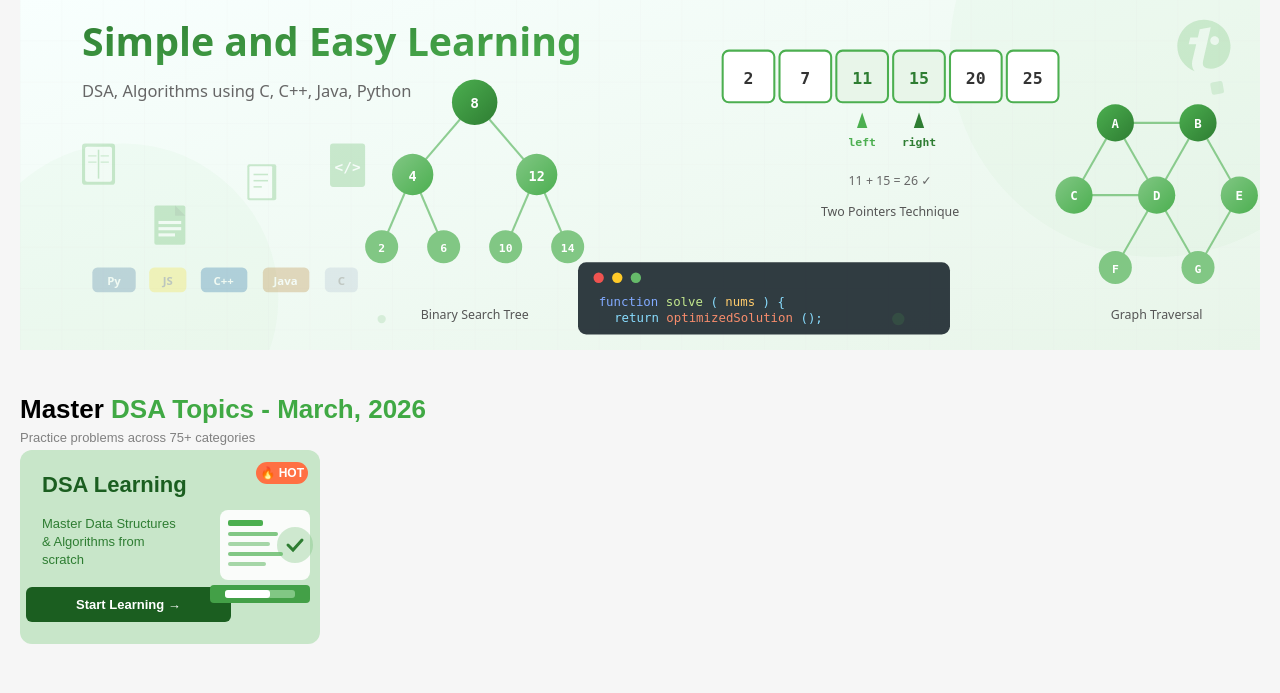
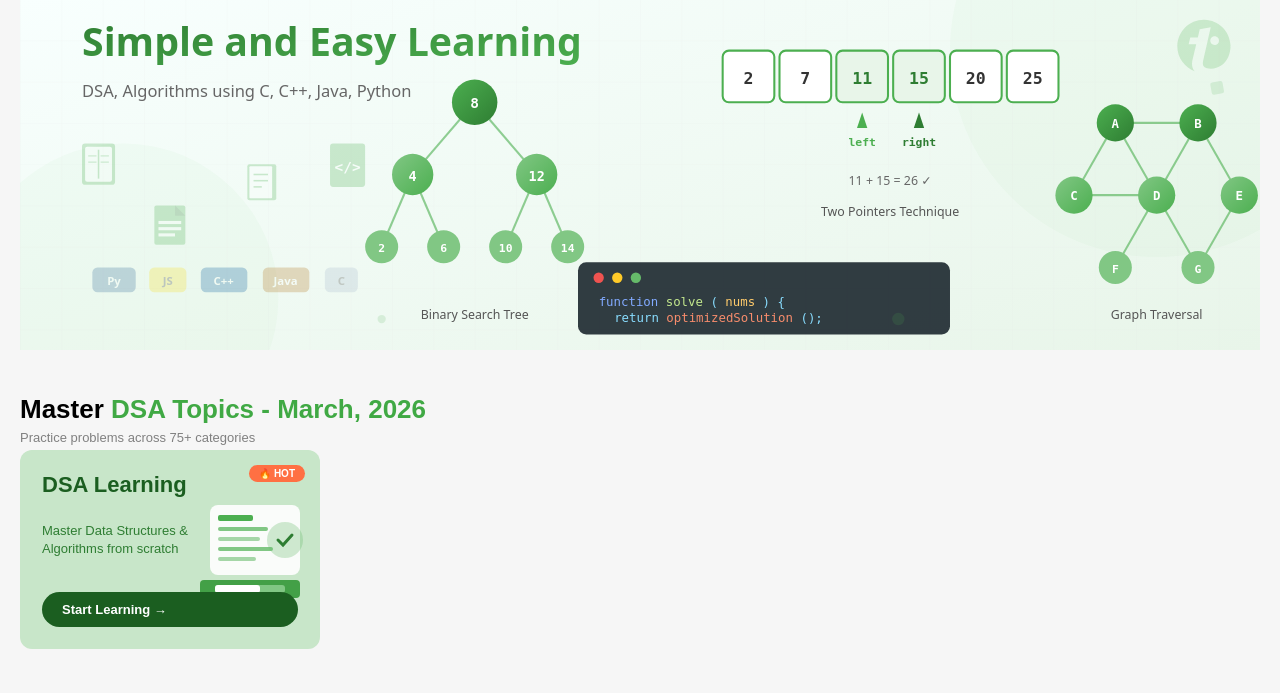
Before and after one commit to berintanemanuel/WebProgrammingUbb, a PHP site: page / in a window 1280 px wide. Shown: the part 107-800 px from the top of the page. Run offline with PHP 8.4, Linux system fonts and the light colour scheme.

Commit message:
Add the first banner. Not perfect but works

```diff
--- a/Lab2/index.css
+++ b/Lab2/index.css
@@ -269,57 +269,70 @@ body{
   width: 100%;
   height: 100%;
   padding: 22px;
-  min-height: 150px;
+  min-height: 155px;
   overflow: hidden;
   text-decoration: none;
+  transition-duration: 0.2s;
+}
+
+.topic-banner:hover{
+  transform: translateY(-3px);
 }
 
 .topic-banner-badge {
   position: absolute;
-  top: 12px;
-  right: 12px;
+  top: 15px;
+  right: 15px;
   background-color: #ff7043;
   color: white;
-  font-size: 12px;
+  font-size: 10px;
   font-weight: 700;
-  padding: 4px 4px;
-  border-radius: 20px;
+  padding: 3px 10px;
+  border-radius: 10px;
+  z-index: 100;
 }
 
 .topic-banner h3 {
   font-size: 22px;
-  font-weight: 800;
+  font-weight: 600;
   color: #1b5e20;
-  margin: 0 0 6px 0;
+  position: relative;
+  margin: 0px;
+  margin-bottom: 6px;
 }
 
 .topic-banner p {
+  position: relative;
   font-size: 13px;
   color: #2e7d32;
-  margin: 0 0 8px 0;
+  margin: 0px;
+  margin-bottom: 16px;
   line-height: 1.4;
-  max-width: 55%; /* leave room for the SVG illustration */
+  max-width: 170px;
 }
 
 .topic-banner .illus {
   position: absolute;
-  right: 0;
-  top: 50px;
+  right: 10px;
+  top: 50%;
+  transform: translateY(-50%);
+  width: 130px;
   height: 110px;
+  z-index: 1;
 }
 
 .topic-banner-button {
-  display: inline-block;
+  display: flex;
+  align-items: center;
   background-color: #1b5e20;
   color: white;
   font-size: 13px;
   font-weight: 600;
   padding: 10px 20px;
-  border-radius: 6px;
-  margin: 0 -16px; /* bleed to card edges */
+  border-radius: 25px;
   box-sizing: border-box;
-  text-align: center;
-  width: 80%;
+  z-index: 100;
+  position: relative;
 }
 
 /*
```
